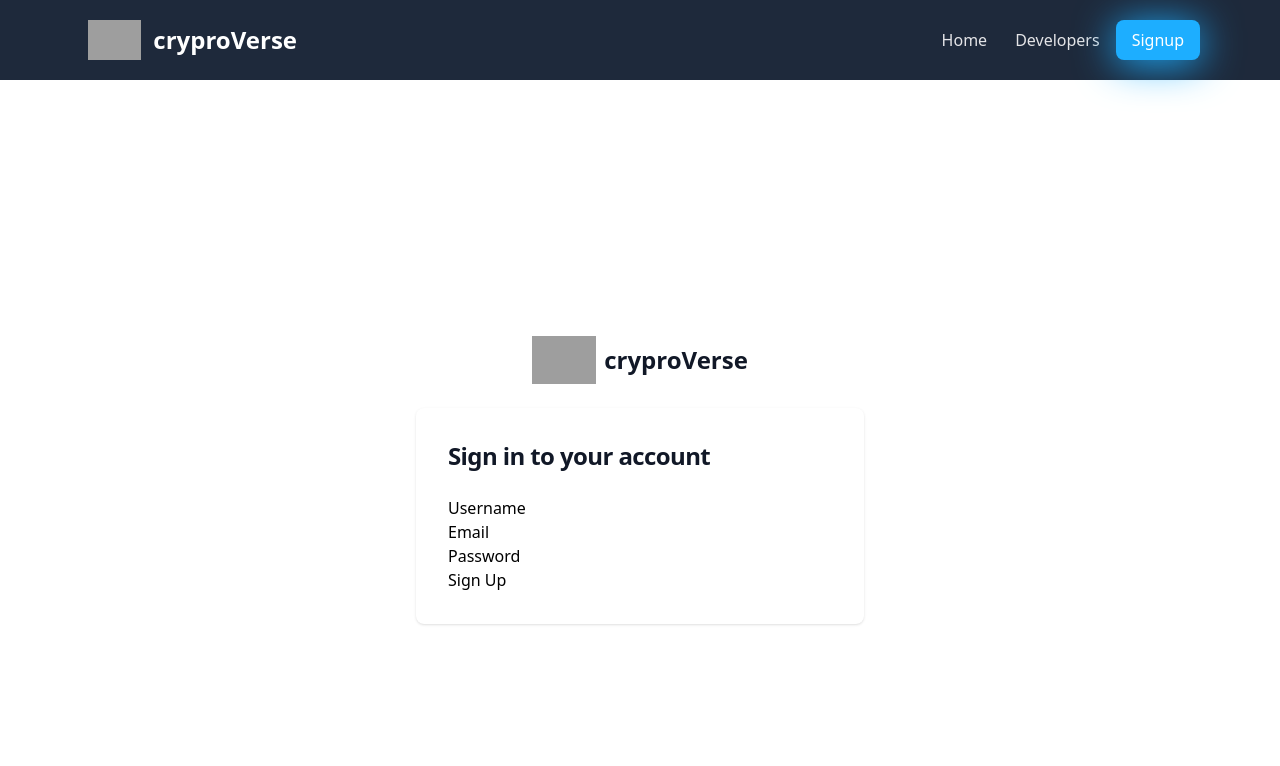
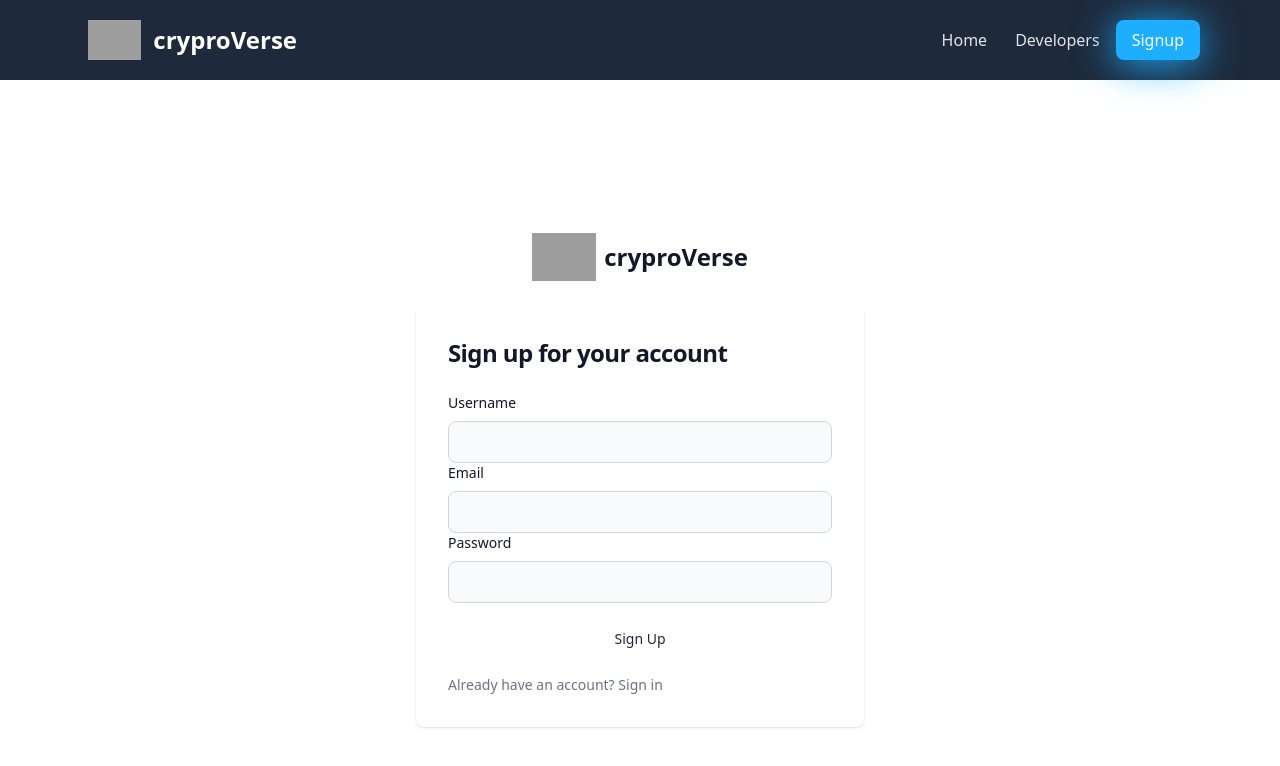
Before and after one commit to Aldikrasniqi/Real-estate-front, a React (Create React App) app: page /register in a window 1280 px wide. Shown: the top 766 px of the page. Built offline with nearby package versions, Linux system fonts and the light colour scheme; grey boxes are pictures that could not be loaded.

Commit message:
Register modified fixes

```diff
--- a/src/pages/Register.tsx
+++ b/src/pages/Register.tsx
@@ -73,7 +73,7 @@ const Register: React.FC = () => {
           <div className="w-full bg-white rounded-lg shadow dark:border md:mt-0 sm:max-w-md xl:p-0 dark:bg-gray-800 dark:border-gray-700">
             <div className="p-6 space-y-4 md:space-y-6 sm:p-8">
               <h1 className="text-xl font-bold leading-tight tracking-tight text-gray-900 md:text-2xl dark:text-white">
-                Sign in to your account
+                Sign up for your account
               </h1>
               <Formik
                 initialValues={initialValues}
@@ -84,11 +84,17 @@ const Register: React.FC = () => {
                   {!successful && (
                     <div>
                       <div className="form-group">
-                    <label htmlFor="username"> Username </label>
+                        <label
+                          htmlFor="username"
+                          className="block mb-2 text-sm font-medium text-gray-900 dark:text-white"
+                        >
+                          {' '}
+                          Username{' '}
+                        </label>
                         <Field
                           name="username"
                           type="text"
-                      className="form-control"
+                    className="bg-gray-50 border border-gray-300 text-gray-900 sm:text-sm rounded-lg focus:ring-primary-600 focus:border-primary-600 block w-full p-2.5 dark:bg-gray-700 dark:border-gray-600 dark:placeholder-gray-400 dark:text-white dark:focus:ring-blue-500 dark:focus:border-blue-500"
                         />
                         <ErrorMessage
                           name="username"
@@ -98,8 +104,18 @@ const Register: React.FC = () => {
                       </div>
 
                       <div className="form-group">
-                    <label htmlFor="email"> Email </label>
-                    <Field name="email" type="email" className="form-control" />
+                        <label
+                          htmlFor="email"
+                          className="block mb-2 text-sm font-medium text-gray-900 dark:text-white"
+                        >
+                          {' '}
+                          Email{' '}
+                        </label>
+                        <Field
+                          name="email"
+                          type="email"
+                    className="bg-gray-50 border border-gray-300 text-gray-900 sm:text-sm rounded-lg focus:ring-primary-600 focus:border-primary-600 block w-full p-2.5 dark:bg-gray-700 dark:border-gray-600 dark:placeholder-gray-400 dark:text-white dark:focus:ring-blue-500 dark:focus:border-blue-500"
+                        />
                         <ErrorMessage
                           name="email"
                           component="div"
@@ -108,11 +124,17 @@ const Register: React.FC = () => {
                       </div>
 
                       <div className="form-group">
-                    <label htmlFor="password"> Password </label>
+                        <label
+                          htmlFor="password"
+                          className="block mb-2 text-sm font-medium text-gray-900 dark:text-white"
+                        >
+                          {' '}
+                          Password{' '}
+                        </label>
                         <Field
                           name="password"
                           type="password"
-                      className="form-control"
+                    className="bg-gray-50 border border-gray-300 text-gray-900 sm:text-sm rounded-lg focus:ring-primary-600 focus:border-primary-600 block w-full p-2.5 dark:bg-gray-700 dark:border-gray-600 dark:placeholder-gray-400 dark:text-white dark:focus:ring-blue-500 dark:focus:border-blue-500"
                         />
                         <ErrorMessage
                           name="password"
@@ -122,7 +144,10 @@ const Register: React.FC = () => {
                       </div>
 
                       <div className="form-group">
-                    <button type="submit" className="btn btn-primary btn-block">
+                        <button
+                          type="submit"
+                          className="w-full text-slate-800 my-4 bg-white hover:bg-primary-700 focus:ring-4 focus:outline-none focus:ring-primary-300 font-medium rounded-lg text-sm px-5 py-2.5 text-center dark:bg-primary-600 dark:hover:bg-primary-700 dark:focus:ring-primary-800"
+                        >
                           Sign Up
                         </button>
                       </div>
@@ -133,7 +158,9 @@ const Register: React.FC = () => {
                     <div className="form-group">
                       <div
                         className={
-                      successful ? 'alert alert-success' : 'alert alert-danger'
+                          successful
+                            ? 'alert alert-success'
+                            : 'alert alert-danger'
                         }
                         role="alert"
                       >
@@ -141,11 +168,19 @@ const Register: React.FC = () => {
                       </div>
                     </div>
                   )}
+                  <p className="text-sm font-light text-gray-500 dark:text-gray-400">
+                    Already have an account?{' '}
+                    <Link
+                      to="/login"
+                      className="font-medium text-primary-600 hover:underline dark:text-primary-500"
+                    >
+                      Sign in
+                    </Link>
+                  </p>
                 </Form>
               </Formik>
             </div>
           </div>
-
         </div>
       </section>
     </>
```
Lines whose indentation alone changed are shown as unchanged.
